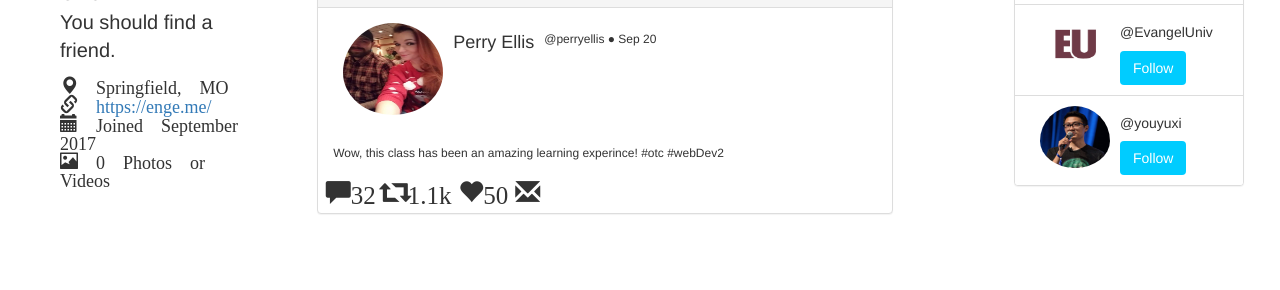
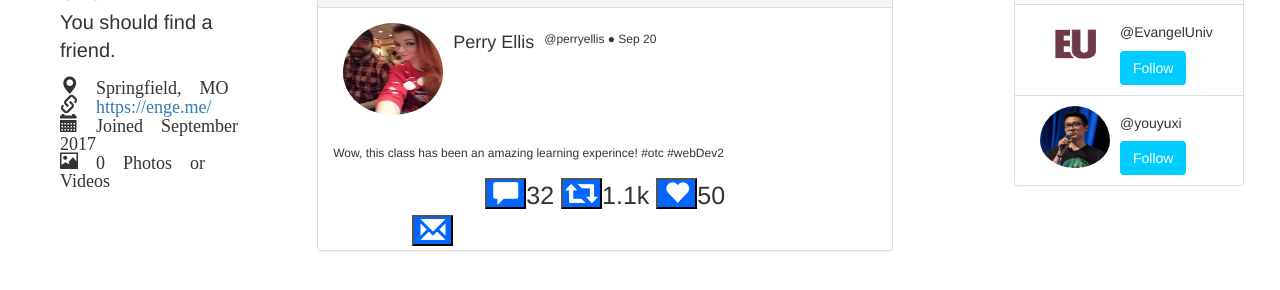
Before and after one commit to OTCCIS131/tweeten-perryellis, a plain HTML site: page index.html in a window 1280 px wide. Shown: the part 410-700 px from the top of the page. Drawn offline with nearby package versions, Linux system fonts and the light colour scheme.

Commit message:
Changed html code to buttons
The button works!!!!

```diff
--- a/index.html
+++ b/index.html
@@ -14,7 +14,6 @@
           integrity="sha384-BVYiiSIFeK1dGmJRAkycuHAHRg32OmUcww7on3RYdg4Va+PmSTsz/K68vbdEjh4u" crossorigin="anonymous">
           <link rel="stylesheet" href="style.css">
           <title> Tweeten </title>
-          <script src="index.js"></script>
     </head>
     <body>
 
@@ -111,10 +110,10 @@
                    </div>
                    <!-- tweet info  -->
                     <div class="tweetreply">
-                     <div class="reply"><span class="glyphicon glyphicon-comment" aria-hidden="true">32 </div>
-                      <div class="retweet" class="incrementButton"><span class="glyphicon glyphicon-retweet" aria-hidden="true">1.1k </div>
-                       <div class="likes" class="incrementButton"><span class="glyphicon glyphicon-heart" aria-hidden="true">50 </div>
-                        <div class="message"><span class="glyphicon glyphicon-envelope" aria-hidden="true"> </div>
+                     <div class="reply"><button type ="button" class="glyphicon glyphicon-comment"></button>32 </div>
+                      <div class="retweet" ><button type = "button" class="glyphicon glyphicon-retweet"></button>1.1k </div>
+                       <div class="likes" ><button type = "button" class="glyphicon glyphicon-heart"></button>50 </div>
+                        <div class="message"><button type = "button" class="glyphicon glyphicon-envelope"></button> </div>
                     </div>
                   </div>
                  </div>
@@ -153,5 +152,6 @@
                 </div>
          </div>
         <script src="./index.js"></script>
+        <script src="https://maxcdn.bootstrapcdn.com/bootstrap/3.3.7/js/bootstrap.min.js" integrity="sha384-Tc5IQib027qvyjSMfHjOMaLkfuWVxZxUPnCJA7l2mCWNIpG9mGCD8wGNIcPD7Txa" crossorigin="anonymous"></script>
     </body>
 </html>
--- a/index.js
+++ b/index.js
@@ -1,6 +1,5 @@
-var x = document.getElementsByClassName("glyphicon glyphicon-heart");
+let buttons = document.getElementsByClassName("glyphicon glyphicon-heart");
 
-let buttons = x;
 buttons = Array.from(buttons)
 buttons.forEach(button => {
     button.addEventListener("click", e =>{
```
